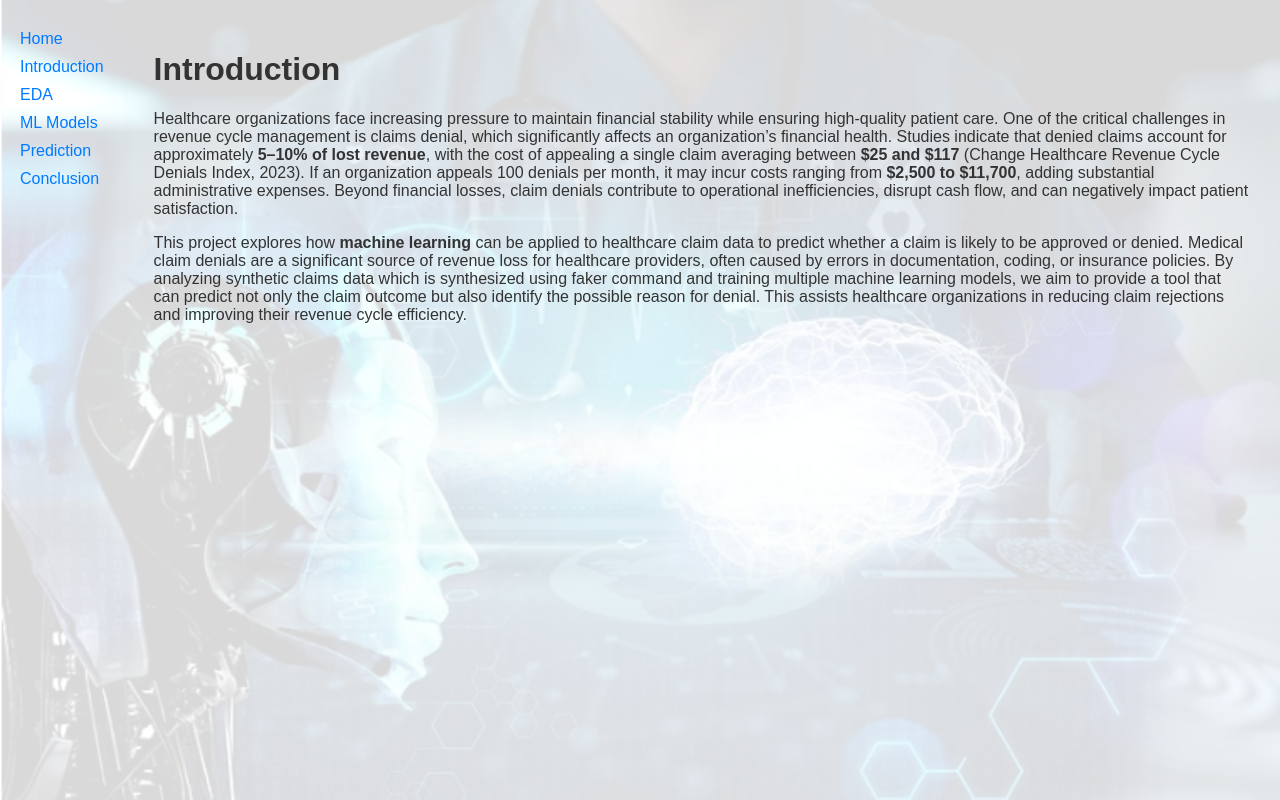
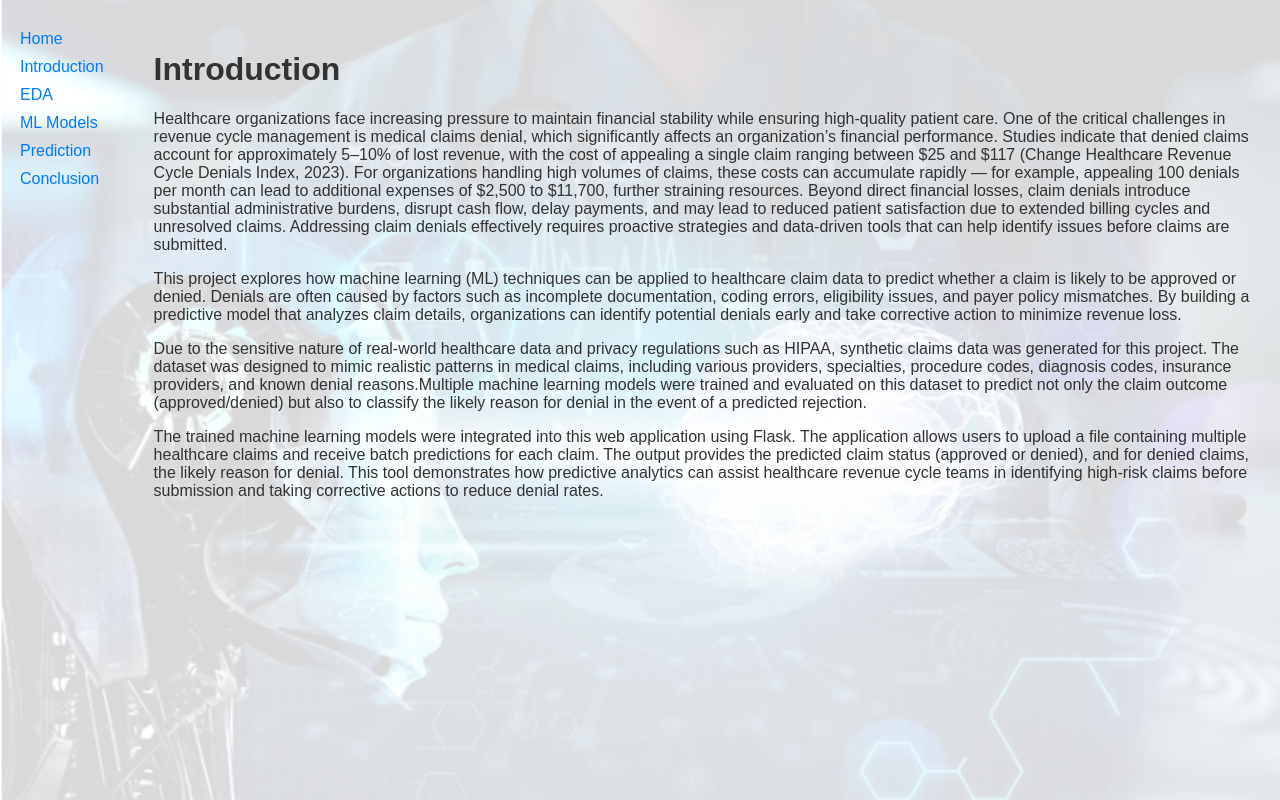
Before and after one commit to Loukyakilari/Predicting-Medical-claim-Denials, a Flask app: page /introduction in a window 1280 px wide. Run offline with Flask 2, Linux system fonts and the light colour scheme; parts of the project's set-up code (start-up, migrations or seed data) failed here and were passed over.

Commit message:
Modified

```diff
--- a/templates/introduction.html
+++ b/templates/introduction.html
@@ -6,23 +6,35 @@
 
                     <p>
                         Healthcare organizations face increasing pressure to maintain financial stability while ensuring high-quality patient care.
-                        One of the critical challenges in revenue cycle management is claims denial, which significantly affects an organization’s financial health.
-                        Studies indicate that denied claims account for approximately <strong>5–10% of lost revenue</strong>, with the cost of appealing a single claim
-                        averaging between <strong>$25 and $117</strong> (Change Healthcare Revenue Cycle Denials Index, 2023).
+                        One of the critical challenges in revenue cycle management is medical claims denial, which significantly affects an organization’s
+                        financial performance. Studies indicate that denied claims account for approximately 5–10% of lost revenue,
+                         with the cost of appealing a single claim ranging between $25 and $117 (Change Healthcare Revenue Cycle Denials Index, 2023).
+                         For organizations handling high volumes of claims, these costs can accumulate rapidly — for example, appealing 100 denials per
+                         month can lead to additional expenses of $2,500 to $11,700, further straining resources. Beyond direct financial losses,
+                         claim denials introduce substantial administrative burdens, disrupt cash flow, delay payments, and may lead to reduced
+                          patient satisfaction due to extended billing cycles and unresolved claims. Addressing claim denials effectively requires
+                           proactive strategies and data-driven tools that can help identify issues before claims are submitted.
 
-    If an organization appeals 100 denials per month, it may incur costs ranging from <strong>$2,500 to $11,700</strong>,
-    adding substantial administrative expenses. Beyond financial losses, claim denials contribute to operational inefficiencies,
-    disrupt cash flow, and can negatively impact patient satisfaction.
-  </p>
+                     <p>
+                      This project explores how machine learning (ML) techniques can be applied to healthcare claim data to predict whether a claim is
+                      likely to be approved or denied. Denials are often caused by factors such as incomplete documentation, coding errors, eligibility
+                      issues, and payer policy mismatches. By building a predictive model that analyzes claim details, organizations can identify
+                      potential denials early and take corrective action to minimize revenue loss.
+                     </p>
 
-  <p>
-    This project explores how <strong>machine learning</strong> can be applied to healthcare claim data to predict whether a claim is
-    likely to be approved or denied. Medical claim denials are a significant source of revenue loss for healthcare providers,
-    often caused by errors in documentation, coding, or insurance policies.
+                    <p>Due to the sensitive nature of real-world healthcare data and privacy regulations such as HIPAA, synthetic claims
+                       data was generated for this project. The dataset was designed to mimic realistic patterns in medical claims,
+                       including various providers, specialties, procedure codes, diagnosis codes, insurance providers,
+                       and known denial reasons.Multiple machine learning models were trained and evaluated on this dataset to predict not only the claim
+                      outcome (approved/denied) but also to classify the likely reason for denial in the event of a predicted rejection.</p>
 
-    By analyzing synthetic claims data which is synthesized using faker command and training multiple machine learning models, we aim to provide a tool that can
-    predict not only the claim outcome but also identify the possible reason for denial. This assists healthcare organizations
-    in reducing claim rejections and improving their revenue cycle efficiency.
-  </p>
+
+
+
+              <p>The trained machine learning models were integrated into this web application using Flask. The application allows
+                 users to upload a file containing multiple healthcare claims and receive batch predictions for each claim.
+                 The output provides the predicted claim status (approved or denied), and for denied claims, the likely reason
+                 for denial. This tool demonstrates how predictive analytics can assist healthcare revenue cycle teams in identifying
+                  high-risk claims before submission and taking corrective actions to reduce denial rates.</p>
 </div>
 {% endblock %}
```
Also changed, not shown: static/style.css (+0 -28 lines), templates/conclusion.html (+23 -11 lines).
